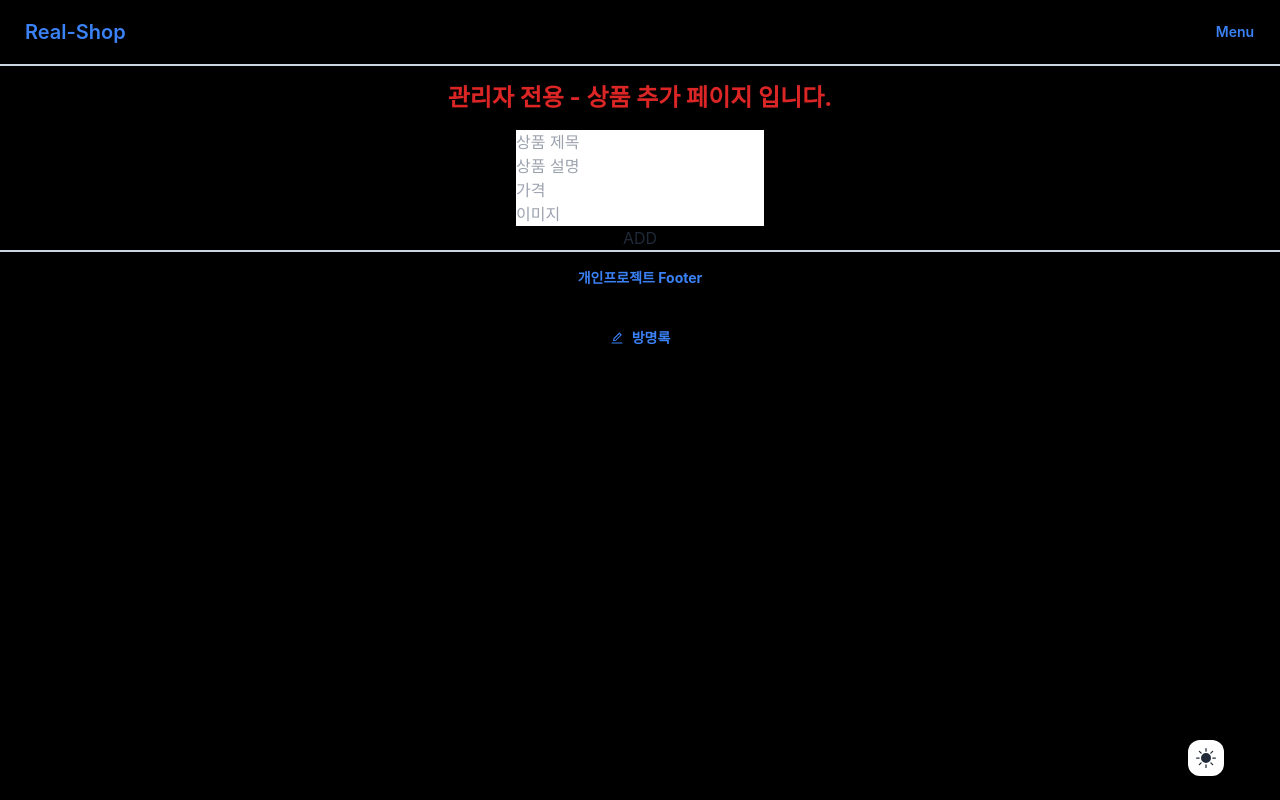
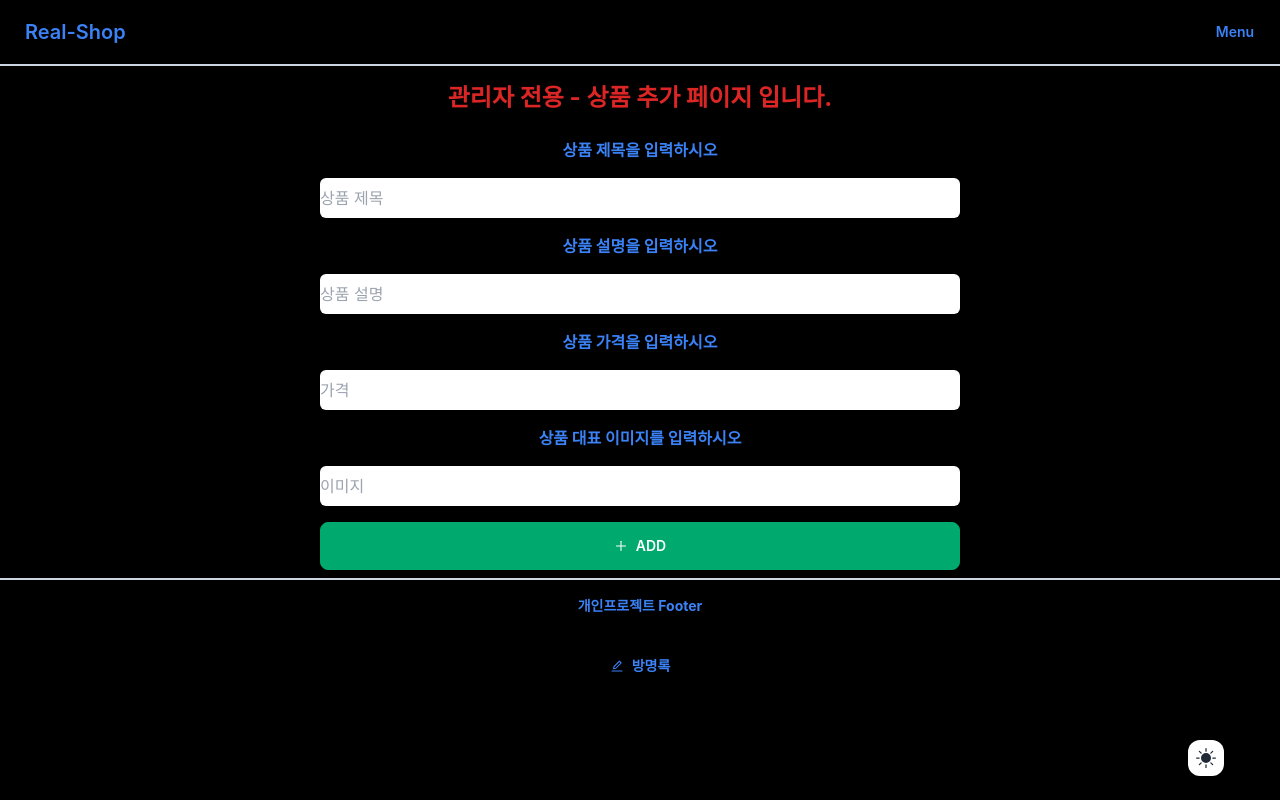
Before and after one commit to Runor0624/Real-Shop, a Next.js app: page /product/add in a window 1280 px wide. Built offline with nearby package versions, Linux system fonts and the light colour scheme.

Commit message:
[Add]  상품 관련 UI 초안 추가

```diff
--- a/app/page.tsx
+++ b/app/page.tsx
@@ -1,4 +1,5 @@
 import ProductAddButton from '@/components/Product/AddButton'
+import ProductCard from '@/components/Product/Card/Card'
 import Banner from '@/components/Product/Slick/Slick'
 import type { Metadata } from 'next'
 
@@ -16,6 +17,7 @@ export default function Home() {
       <section className='w-full h-1/4'>
         <Banner />
       </section>
+      <ProductCard />
       <ProductAddButton />
     </>
   )
--- a/app/product/detail/[id]/page.tsx
+++ b/app/product/detail/[id]/page.tsx
@@ -1,12 +1,16 @@
+import DetailInfomation from '@/components/Product/Detail/DetailInfomation'
+
 // 아마도 상품의 상세페이지
 
 export default function page() {
   return (
     <>
-      <h1>아마도 상품의 상세페이지</h1>
-      <section>
-        <p>아마도 여기는 관련 컴포넌트</p>
-      </section>
+      <h1 className='text-xl text-red-600 text-center font-bold py-6'>
+        당신이 선택한 상품의 상세페이지
+      </h1>
+      <div>
+        <DetailInfomation />
+      </div>
     </>
   )
 }
--- /dev/null
+++ b/components/Product/Card/Card.tsx
@@ -0,0 +1,32 @@
+import Link from 'next/link'
+
+interface ITypes {
+  id: number
+  userId: number
+  title: string
+  body: string
+}
+
+const ProductCard = async () => {
+  const res = await fetch('https://jsonplaceholder.typicode.com/posts', {
+    next: { revalidate: 10 },
+  })
+  const users: ITypes[] = await res.json()
+
+  return (
+    <>
+      <section className='grid grid-cols-4 justify-items-center	 m-auto'>
+        {users.map((user) => (
+          <Link href={`/product/detail/${user.id}`} key={user.id}>
+            <section className='w-3/4 h-max bg-white rounded-xl m-1'>
+              <h1 className='text-xl font-bold py-2'>{user.id}</h1>
+              <p className='text-sm py-2'>{user.title.slice(0, 10)}</p>
+              <p className='text-sm py-2'>{user.body}</p>
+            </section>
+          </Link>
+        ))}
+      </section>
+    </>
+  )
+}
+export default ProductCard
--- /dev/null
+++ b/components/Product/Detail/DetailImage.tsx
@@ -0,0 +1,11 @@
+// 아마도 상품 상세페이지에 보충 설명을 해주는 이미지?
+
+export default function DetailImage() {
+  return (
+    <>
+      <p className='text-center text-xl text-blue-500 py-4'>
+        아마도 이미지가 들어가는 부분
+      </p>
+    </>
+  )
+}
--- /dev/null
+++ b/components/Product/Detail/DetailInfomation.tsx
@@ -0,0 +1,21 @@
+import DetailImage from './DetailImage'
+
+export default function DetailInfomation() {
+  return (
+    <>
+      <section className='grid grid-cols-2 justify-items-center	my-4'>
+        <div className='w-2/3 border border-blue-500 rounded-md'>
+          <h1 className='text-blue-500 text-center text-2xl font-bold py-4'>
+            상품 이미지를 보여주는 부분
+          </h1>
+        </div>
+        <div className='w-2/3 border border-blue-500 rounded-md'>
+          <h1 className='text-blue-500 text-center text-2xl font-bold py-4'>
+            상품 이미지 이외 가격등 정보를 보여주는 부분
+          </h1>
+        </div>
+      </section>
+      <DetailImage />
+    </>
+  )
+}
--- a/components/Product/ProductAdd.tsx
+++ b/components/Product/ProductAdd.tsx
@@ -1,14 +1,46 @@
 // 관리자 전용 - 상품 추가
+import { AiOutlinePlus } from 'react-icons/ai'
 
 export default function ProductAdd() {
   return (
     <>
       <form className='flex flex-col justify-center items-center'>
-        <input placeholder='상품 제목' />
-        <input placeholder='상품 설명' />
-        <input placeholder='가격' />
-        <input placeholder='이미지' />
-        <button>ADD</button>
+        <label className='py-2 text-blue-500 font-bold'>
+          상품 제목을 입력하시오
+        </label>
+        <input
+          placeholder='상품 제목'
+          className='w-full sm:w-1/2 h-10 rounded-md my-2 text-blue-500'
+        />
+        <label className='py-2 text-blue-500 font-bold'>
+          상품 설명을 입력하시오
+        </label>
+        <input
+          placeholder='상품 설명'
+          className='w-full sm:w-1/2 h-10 rounded-md my-2 text-blue-500'
+        />
+        <label className='py-2 text-blue-500 font-bold'>
+          상품 가격을 입력하시오
+        </label>
+
+        <input
+          placeholder='가격'
+          className='w-full sm:w-1/2 h-10 rounded-md my-2 text-blue-500'
+        />
+        <label className='py-2 text-blue-500 font-bold'>
+          상품 대표 이미지를 입력하시오
+        </label>
+
+        <input
+          placeholder='이미지'
+          className='w-full sm:w-1/2 h-10 rounded-md my-2 text-blue-500'
+        />
+        <button
+          type='submit'
+          className='my-2 btn btn-md btn-success text-white w-full sm:w-1/2'
+        >
+          <AiOutlinePlus /> ADD
+        </button>
       </form>
     </>
   )
```
